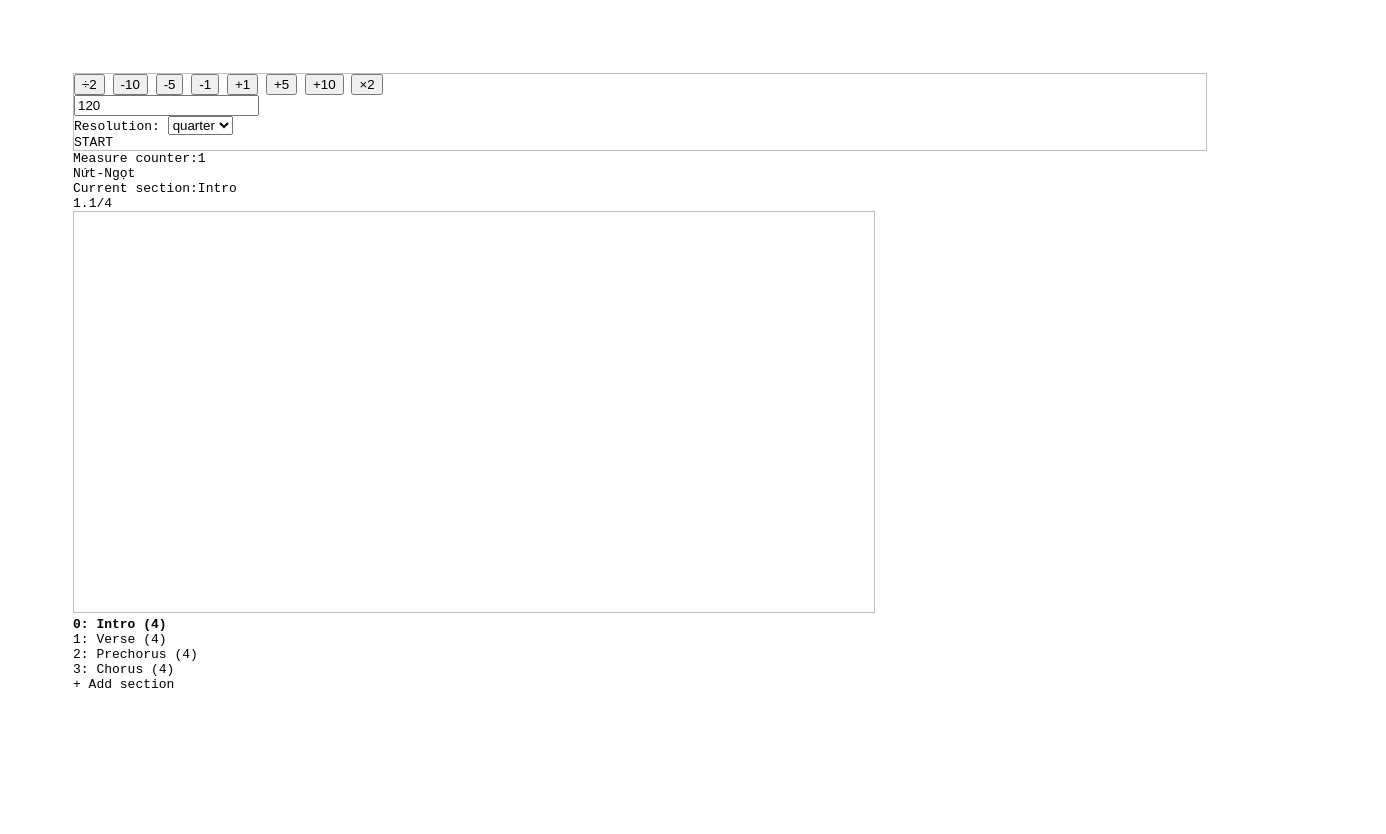
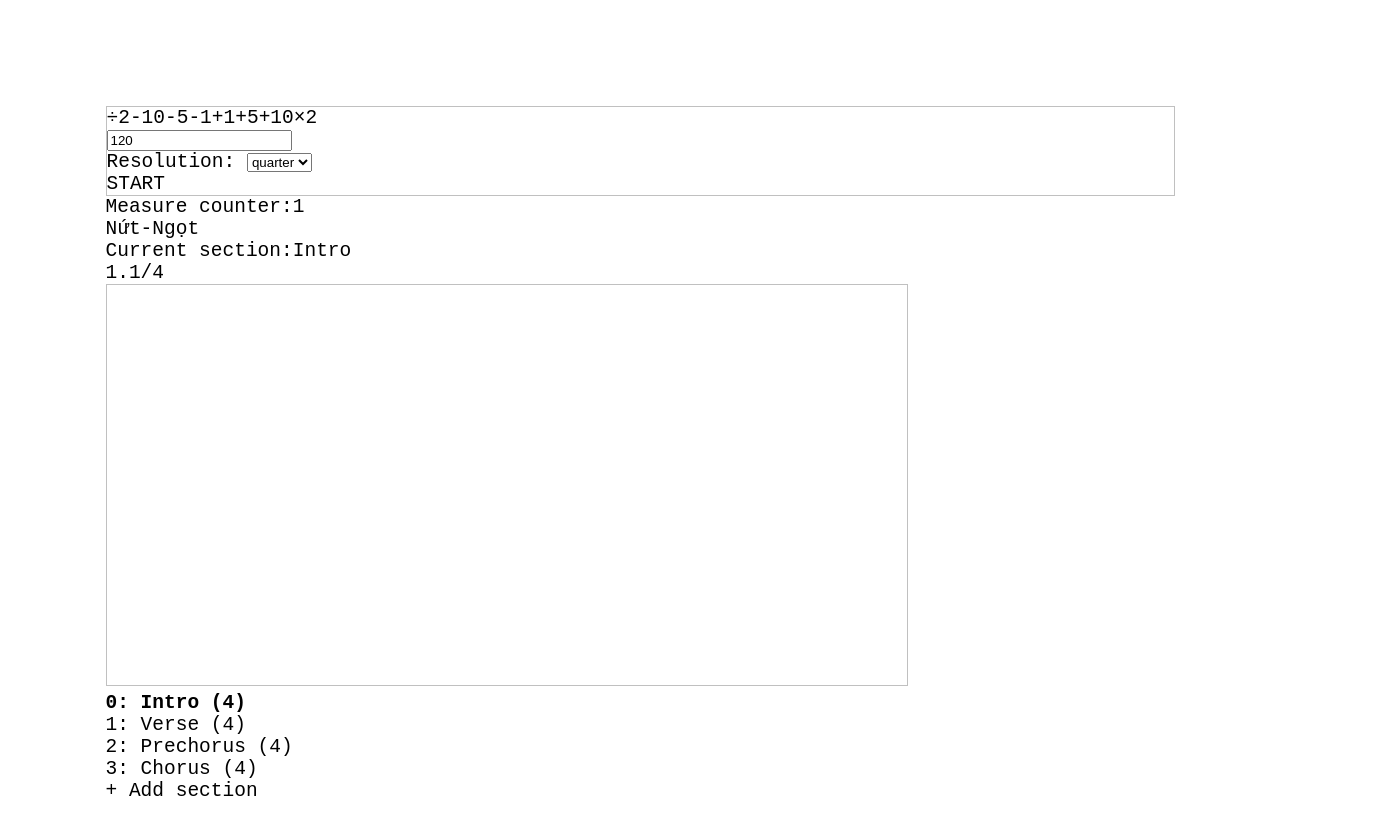
Before and after one commit to sonph/metronome, a website built with webpack: page pug/index.pug in a window 1280 px wide. Shown: the top 834 px of the page, 1386 px wide, since content can reach past the window. Built offline with nearby package versions, Linux system fonts and the light colour scheme; files whose address does not match are found by name.

Commit message:
Increase font size and use <a> tag for clickable elements.
ISSUE=#8

```diff
--- a/pug/index.pug
+++ b/pug/index.pug
@@ -18,14 +18,14 @@ html(lang='en')
       div#controls
         div#tempoBox
           div#tempoEditButtons
-            button(v-on:click='metronomeTempoHalve()') ÷2
-            button(v-on:click='metronomeTempoDecrementBy10()') -10
-            button(v-on:click='metronomeTempoDecrementBy5()') -5
-            button(v-on:click='metronomeTempoDecrement()') -1
-            button(v-on:click='metronomeTempoIncrement()') +1
-            button(v-on:click='metronomeTempoIncrementBy5()') +5
-            button(v-on:click='metronomeTempoIncrementBy10()') +10
-            button(v-on:click='metronomeTempoDouble()') ×2
+            a(v-on:click='metronomeTempoHalve()') ÷2
+            a(v-on:click='metronomeTempoDecrementBy10()') -10
+            a(v-on:click='metronomeTempoDecrementBy5()') -5
+            a(v-on:click='metronomeTempoDecrement()') -1
+            a(v-on:click='metronomeTempoIncrement()') +1
+            a(v-on:click='metronomeTempoIncrementBy5()') +5
+            a(v-on:click='metronomeTempoIncrementBy10()') +10
+            a(v-on:click='metronomeTempoDouble()') ×2
           input(
               name='tempo' id='tempo'
               type='number' min='0' step='1' pattern='[0-9]*' inputmode='numeric'
@@ -62,5 +62,5 @@ html(lang='en')
           div(v-bind:class='{ bold: index == songChart.curSectionIndex, hide: index < songChart.curSectionIndex }')
             | {{ index }}: {{ section.name }} ({{ section.length }})
         div
-          span(v-on:click='songChartAppendSection()')
+          a(v-on:click='songChartAppendSection()')
             | + Add section
--- a/src/css/app.css
+++ b/src/css/app.css
@@ -1,6 +1,7 @@
 body {
   padding: 5em;
   font-family: monospace;
+  font-size: 1.5em;
 }
 
 div#controls {
@@ -19,3 +20,7 @@ canvas#visualization {
 .hide {
   display: none;
 }
+
+a:hover {
+  text-decoration: underline;
+}
```
